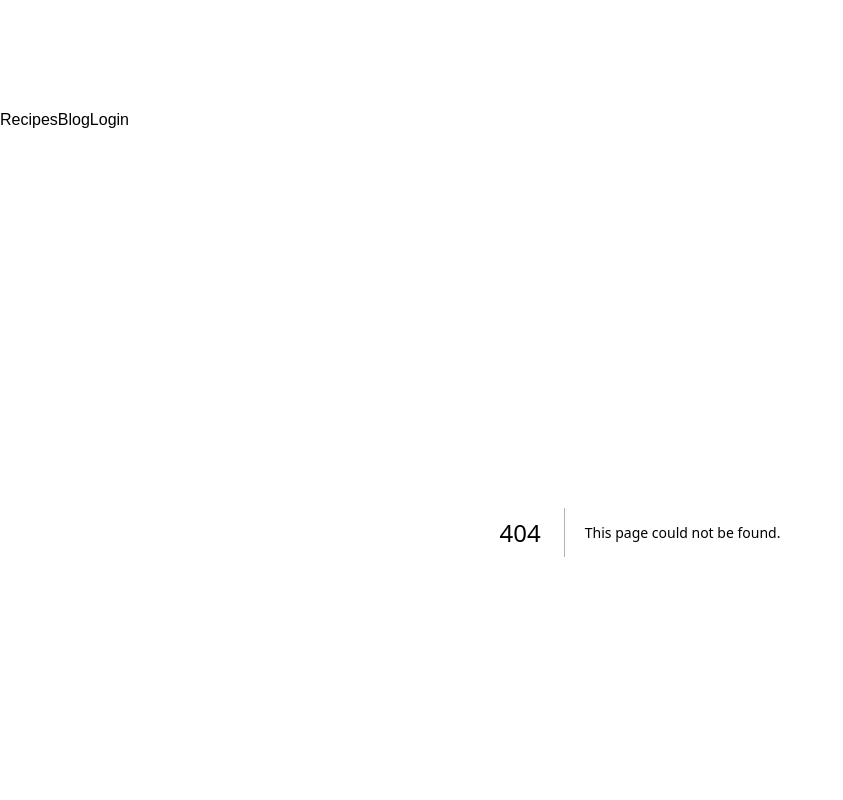
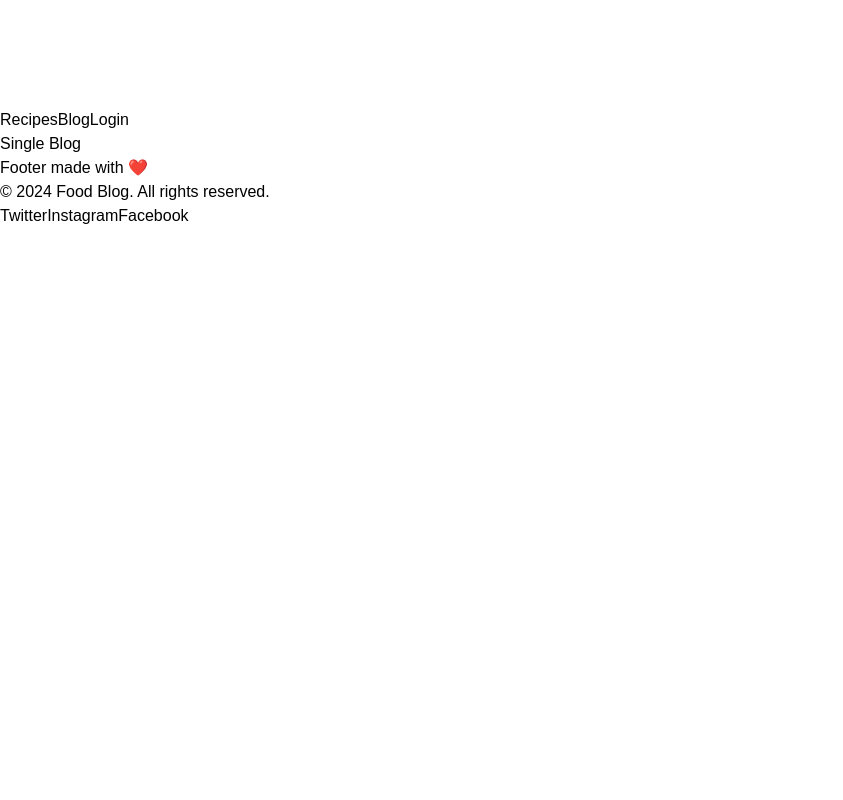
Before and after one commit to faithsamuel/my-food-blog, a Next.js app: page /blogs/blog in a window 1280 px wide. Before the commit this address had no page. Shown: the part 1220-2020 px from the top of the page, without its empty margins (0-843 px from the left). After the commit the page ends 1448 px from the top, so only its background shows below. Built offline with nearby package versions, Linux system fonts and the light colour scheme.

Commit message:
initial blog page

```diff
--- /dev/null
+++ b/src/app/blogs/blog/page.js
@@ -0,0 +1,9 @@
+import React from 'react'
+
+export default function page() {
+  return (
+    <div>
+      <h1>Single Blog</h1>
+    </div>
+  )
+}
```
